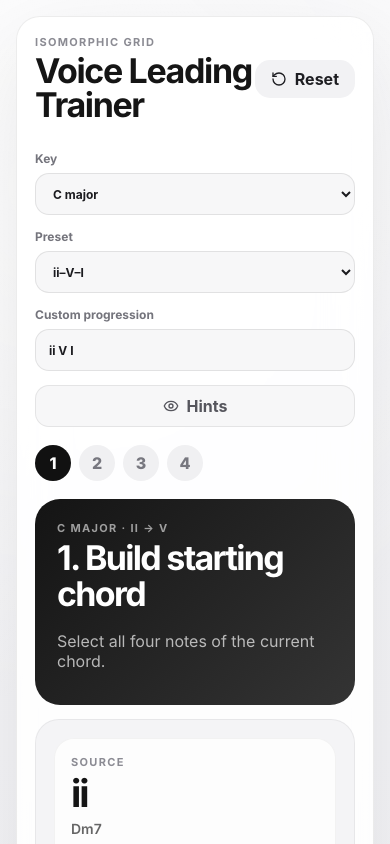
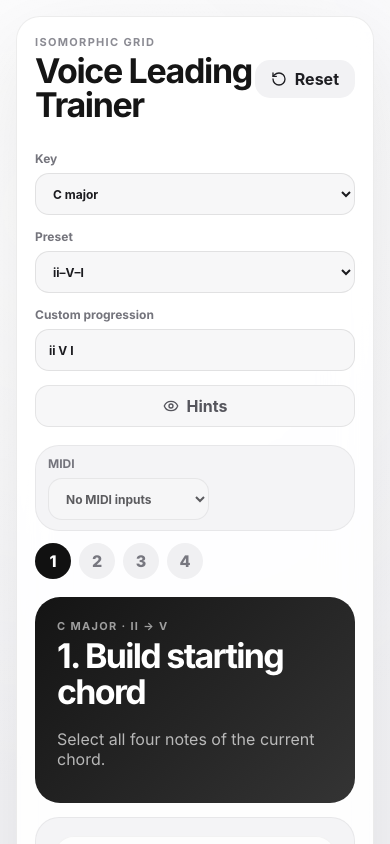
Before and after one commit to kazemio/isoflow, a React (Vite) app: page / in a window 390 px wide. Shown: the top 844 px of the page. Built offline with nearby package versions, Linux system fonts and the light colour scheme.

Commit message:
Added MIDI

```diff
--- a/src/App.jsx
+++ b/src/App.jsx
@@ -1,4 +1,4 @@
-import React, { useMemo, useState } from "react";
+import React, { useEffect, useMemo, useRef, useState } from "react";
 import { Check, ChevronRight, Eye, RotateCcw, Target } from "lucide-react";
 
 const NOTES = ["C", "Db", "D", "Eb", "E", "F", "Gb", "G", "Ab", "A", "Bb", "B"];
@@ -92,6 +92,7 @@ function buildGrid(rows = 8, cols = 17) {
         id: `${visualRow}-${col}`,
         row: visualRow,
         col,
+        pitchClass,
         note: normalizeNote(pitchClass)
       });
     }
@@ -103,6 +104,22 @@ function buildGrid(rows = 8, cols = 17) {
 }
 
 const GRID = buildGrid();
+const DEFAULT_MIDI_ANCHOR_NOTE = 60; // Middle C
+
+function defaultAnchorCellId() {
+  // Grid pitchClass values span roughly 0..51; 24 is a C near the center.
+  const preferredPitch = 24;
+  const all = GRID.flat();
+  const exact = all.find((c) => c.pitchClass === preferredPitch && c.note === "C");
+  if (exact) return exact.id;
+
+  const cCells = all.filter((c) => c.note === "C");
+  if (cCells.length === 0) return all[0]?.id ?? "0-0";
+
+  return cCells
+    .map((cell) => ({ cell, d: Math.abs(cell.pitchClass - preferredPitch) }))
+    .sort((a, b) => a.d - b.d)[0].cell.id;
+}
 
 function parseProgression(text, chords) {
   const tokens = text
@@ -210,6 +227,15 @@ function App() {
   const [pendingDestination, setPendingDestination] = useState(null);
   const [transitionSummary, setTransitionSummary] = useState(null);
 
+  const midiSupported = typeof navigator !== "undefined" && typeof navigator.requestMIDIAccess === "function";
+  const [midiStatus, setMidiStatus] = useState(midiSupported ? "disconnected" : "unsupported");
+  const [midiInputs, setMidiInputs] = useState([]);
+  const [selectedMidiInputId, setSelectedMidiInputId] = useState("");
+  const lastMidiCellRef = useRef(null);
+  const midiAccessRef = useRef(null);
+  const midiHandlerRef = useRef(null);
+  const midiPressedRef = useRef({});
+
   const chords = useMemo(() => buildChordsForKey(keyCenter), [keyCenter]);
 
   const progression = useMemo(() => {
@@ -288,6 +314,156 @@ function App() {
       return [...current, cell];
     });
   }
+
+  function selectCell(cell, options = {}) {
+    if (!selectableCellsForStage(cell)) return;
+    setFeedback(null);
+
+    setActiveSelection((current) => {
+      const exists = current.some((item) => item.id === cell.id);
+      if (exists) return current;
+      if (!options.ignoreMax && current.length >= maxSelectionsForStage()) return current;
+      return [...current, cell];
+    });
+  }
+
+  function deselectCell(cell) {
+    setFeedback(null);
+    setActiveSelection((current) => current.filter((item) => item.id !== cell.id));
+  }
+
+  function pickCellForPitchClass(pitchClass) {
+    const candidates = GRID.flat().filter((c) => c.pitchClass % 12 === pitchClass);
+    if (candidates.length === 0) return null;
+
+    const current = activeSelection();
+    const isSelected = (cell) => current.some((item) => item.id === cell.id);
+
+    const last = lastMidiCellRef.current;
+    const scored = candidates
+      .filter((cell) => selectableCellsForStage(cell))
+      .map((cell) => ({
+        cell,
+        score:
+          (isSelected(cell) ? 9999 : 0) +
+          (last ? distance(last, cell) : 0)
+      }))
+      .sort((a, b) => a.score - b.score);
+
+    return scored[0]?.cell ?? null;
+  }
+
+  function resolveMidiCell(noteNumber) {
+    const anchorPitch = GRID.flat().find((c) => c.id === defaultAnchorCellId())?.pitchClass ?? 24;
+
+    const delta = noteNumber - DEFAULT_MIDI_ANCHOR_NOTE;
+    const targetPitch = anchorPitch + delta;
+    const byAbsolute = GRID.flat().find((c) => c.pitchClass === targetPitch) || null;
+    if (byAbsolute) return byAbsolute;
+
+    const pitchClass = ((noteNumber % 12) + 12) % 12;
+    return pickCellForPitchClass(pitchClass);
+  }
+
+  function onMidiNoteOn(noteNumber, velocity) {
+    if (velocity <= 0) return; // note-on with velocity 0 is often "note off"
+
+    if (midiPressedRef.current[String(noteNumber)]) return;
+
+    const cell = resolveMidiCell(noteNumber);
+    if (!cell) return;
+
+    midiPressedRef.current[String(noteNumber)] = cell.id;
+    lastMidiCellRef.current = cell;
+    selectCell(cell, { ignoreMax: true });
+  }
+
+  function onMidiNoteOff(noteNumber) {
+    const id = midiPressedRef.current[String(noteNumber)];
+    if (!id) return;
+    delete midiPressedRef.current[String(noteNumber)];
+
+    const cell = GRID.flat().find((c) => c.id === id);
+    if (!cell) return;
+    deselectCell(cell);
+  }
+
+  useEffect(() => {
+    if (!midiSupported) return;
+
+    let cancelled = false;
+
+    async function connect() {
+      try {
+        setMidiStatus("requesting");
+        const access = await navigator.requestMIDIAccess();
+        if (cancelled) return;
+        midiAccessRef.current = access;
+        setMidiStatus("disconnected");
+
+        const refreshInputs = () => {
+          const next = Array.from(access.inputs.values()).map((input) => ({
+            id: input.id,
+            name: input.name || "MIDI input",
+            manufacturer: input.manufacturer || ""
+          }));
+          setMidiInputs(next);
+          setMidiStatus(next.length > 0 ? "connected" : "disconnected");
+          setSelectedMidiInputId((currentId) => {
+            if (currentId && next.some((i) => i.id === currentId)) return currentId;
+            return next[0]?.id ?? "";
+          });
+        };
+
+        refreshInputs();
+        access.onstatechange = refreshInputs;
+      } catch (err) {
+        if (cancelled) return;
+        setMidiStatus("error");
+        setFeedback({
+          type: "bad",
+          title: "MIDI unavailable.",
+          body: err?.message ? String(err.message) : "Could not access MIDI devices."
+        });
+      }
+    }
+
+    connect();
+
+    return () => {
+      cancelled = true;
+    };
+  }, [midiSupported]);
+
+  useEffect(() => {
+    if (midiStatus !== "connected") return;
+    const access = midiAccessRef.current;
+    if (!access) return;
+
+    const input = selectedMidiInputId ? access.inputs.get(selectedMidiInputId) : null;
+    if (!input) return;
+
+    const onMessage = (event) => {
+      const data = event?.data;
+      if (!data || data.length < 3) return;
+      const status = data[0] & 0xf0;
+      const note = data[1];
+      const velocity = data[2];
+      if (status === 0x90) {
+        if (velocity === 0) onMidiNoteOff(note);
+        else onMidiNoteOn(note, velocity);
+      } else if (status === 0x80) {
+        onMidiNoteOff(note);
+      }
+    };
+
+    midiHandlerRef.current = onMessage;
+    input.onmidimessage = onMessage;
+
+    return () => {
+      if (input.onmidimessage === onMessage) input.onmidimessage = null;
+    };
+  }, [midiStatus, selectedMidiInputId]); // eslint-disable-line react-hooks/exhaustive-deps
 
   function checkStage() {
     if (stage.key === "START_CHORD") {
@@ -548,6 +724,29 @@ function App() {
           </button>
         </div>
 
+        <div className="midi-card">
+          <div className="midi-controls">
+            <label>
+              MIDI
+              <select
+                value={selectedMidiInputId}
+                onChange={(e) => setSelectedMidiInputId(e.target.value)}
+                disabled={midiStatus !== "connected" || midiInputs.length === 0}
+              >
+                {midiInputs.length === 0 ? (
+                  <option value="">No MIDI inputs</option>
+                ) : (
+                  midiInputs.map((input) => (
+                    <option key={input.id} value={input.id}>
+                      {input.manufacturer ? `${input.manufacturer} — ` : ""}{input.name}
+                    </option>
+                  ))
+                )}
+              </select>
+            </label>
+          </div>
+        </div>
+
         <div className="flow-strip">
           {STAGES.map((item, index) => (
             <div key={item.key} className={index === stageIndex ? "flow-step active" : index < stageIndex ? "flow-step done" : "flow-step"}>
--- a/src/styles.css
+++ b/src/styles.css
@@ -397,6 +397,29 @@ button:disabled {
   grid-template-columns: 150px 190px 1fr 150px;
 }
 
+.midi-card {
+  margin: 8px 0 12px;
+  padding: 10px 12px;
+  border-radius: 24px;
+  background: #f4f4f6;
+  border: 1px solid rgba(0, 0, 0, 0.055);
+  display: flex;
+  align-items: center;
+}
+
+.midi-controls {
+  display: flex;
+  gap: 10px;
+  align-items: center;
+  flex-wrap: wrap;
+  justify-content: flex-start;
+  width: 100%;
+}
+
+.midi-controls label {
+  min-width: 320px;
+}
+
 .stage-card {
   min-height: 104px;
   padding: 22px;
@@ -486,6 +509,15 @@ button:disabled {
   .arrow {
     transform: rotate(90deg);
     margin: 0 auto;
+  }
+
+  .midi-card {
+    flex-direction: column;
+    align-items: stretch;
+  }
+
+  .midi-controls label {
+    min-width: unset;
   }
 }
 
```
